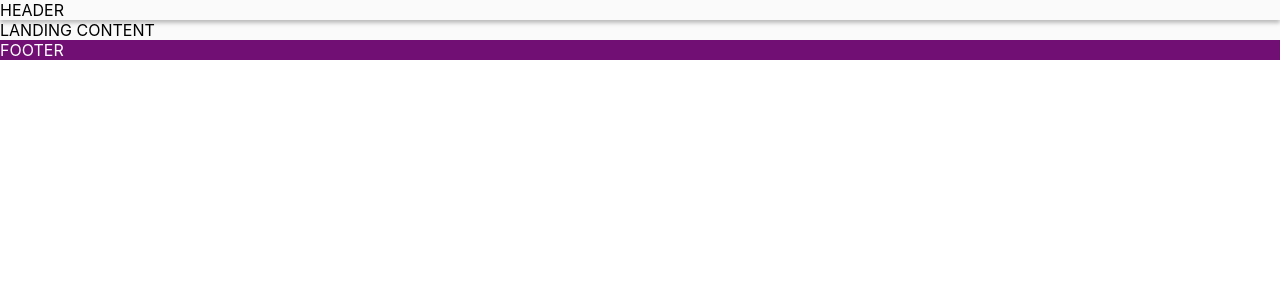
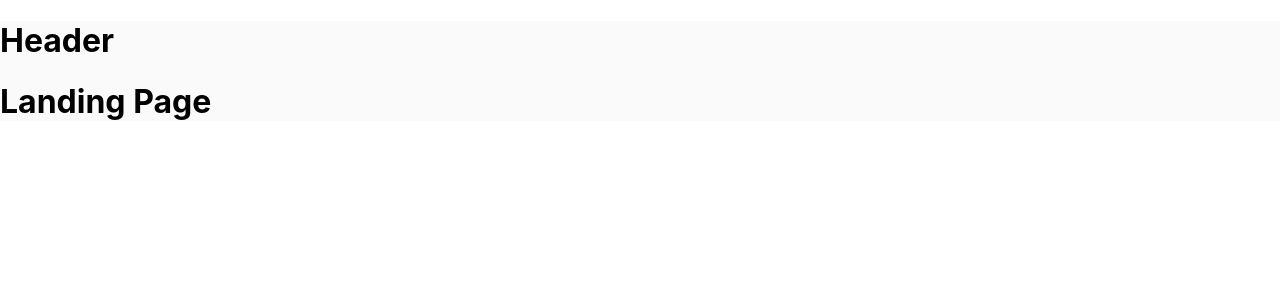
Before and after one commit to maslenm/easyfpl, a React (Create React App) app in the folder client/: page / in a window 1280 px wide. Shown: the top 300 px of the page. Built offline with nearby package versions, Linux system fonts and the light colour scheme.

Commit message:
initial routing setup, component folder added, renaming myTeam to team

```diff
--- a/client/src/App.js
+++ /dev/null
@@ -1,10 +0,0 @@
-const App = () => (
-  <>
-    <div className="header">HEADER</div>
-
-    <main className="main">LANDING CONTENT</main>
-
-    <footer className="footer">FOOTER</footer>
-  </>
-);
-export default App;
--- /dev/null
+++ b/client/src/components/App.js
@@ -0,0 +1,34 @@
+import { BrowserRouter, Route } from "react-router-dom";
+
+import Header from "./Header";
+import Landing from "./Landing";
+const Home = () => <h2>Home</h2>;
+const Login = () => <h2>Login</h2>;
+const Instructions = () => <h2>Instructions</h2>;
+const Team = () => <h2>Team</h2>;
+const PlayerSelector = () => <h2>Player Selector</h2>;
+const PlayerPicker = () => <h2>Player Picker</h2>;
+const HeadToHead = () => <h2>Head To Head</h2>;
+const PlayerSearch = () => <h2>Player Search</h2>;
+const Settings = () => <h2>Settings</h2>;
+
+const App = () => (
+  <div className="container">
+    <BrowserRouter>
+      <Header />
+      <main>
+        <Route exact path="/" component={Landing} />
+        <Route exact path="/home" component={Home} />
+        <Route exact path="/login" component={Login} />
+        <Route exact path="/team" component={Team} />
+        <Route exact path="/player-selector" component={PlayerSelector} />
+        <Route exact path="/picker" component={PlayerPicker} />
+        <Route exact path="/headtohead" component={HeadToHead} />
+        <Route exact path="/search" component={PlayerSearch} />
+        <Route exact path="/instructions" component={Instructions} />
+        <Route exact path="/settings" component={Settings} />
+      </main>
+    </BrowserRouter>
+  </div>
+);
+export default App;
--- /dev/null
+++ b/client/src/components/Header.js
@@ -0,0 +1,7 @@
+const Header = () => (
+  <>
+    <h1>Header</h1>
+  </>
+);
+
+export default Header;
--- /dev/null
+++ b/client/src/components/Landing.js
@@ -0,0 +1,7 @@
+const Landing = () => (
+  <>
+    <h1>Landing Page</h1>
+  </>
+);
+
+export default Landing;
--- a/client/src/index.js
+++ b/client/src/index.js
@@ -1,7 +1,7 @@
 import React from "react";
 import ReactDOM from "react-dom";
 import "./index.scss";
-import App from "./App";
+import App from "./components/App";
 import reportWebVitals from "./reportWebVitals";
 
 ReactDOM.render(
--- a/client/src/index.scss
+++ b/client/src/index.scss
@@ -10,6 +10,7 @@
 @import "styles/components/buttons";
 
 @import "styles/layout/header";
+@import "styles/layout/container";
 @import "styles/layout/main";
 @import "styles/layout/footer";
 
--- /dev/null
+++ b/client/src/styles/layout/_container.scss
@@ -0,0 +1,3 @@
+.container {
+  background-color: $color-canvas;
+}
```
Also changed, not shown: client/src/logo.svg (deleted), client/src/styles/pages/_myTeam.scss (deleted), client/src/styles/pages/_team.scss (added).
